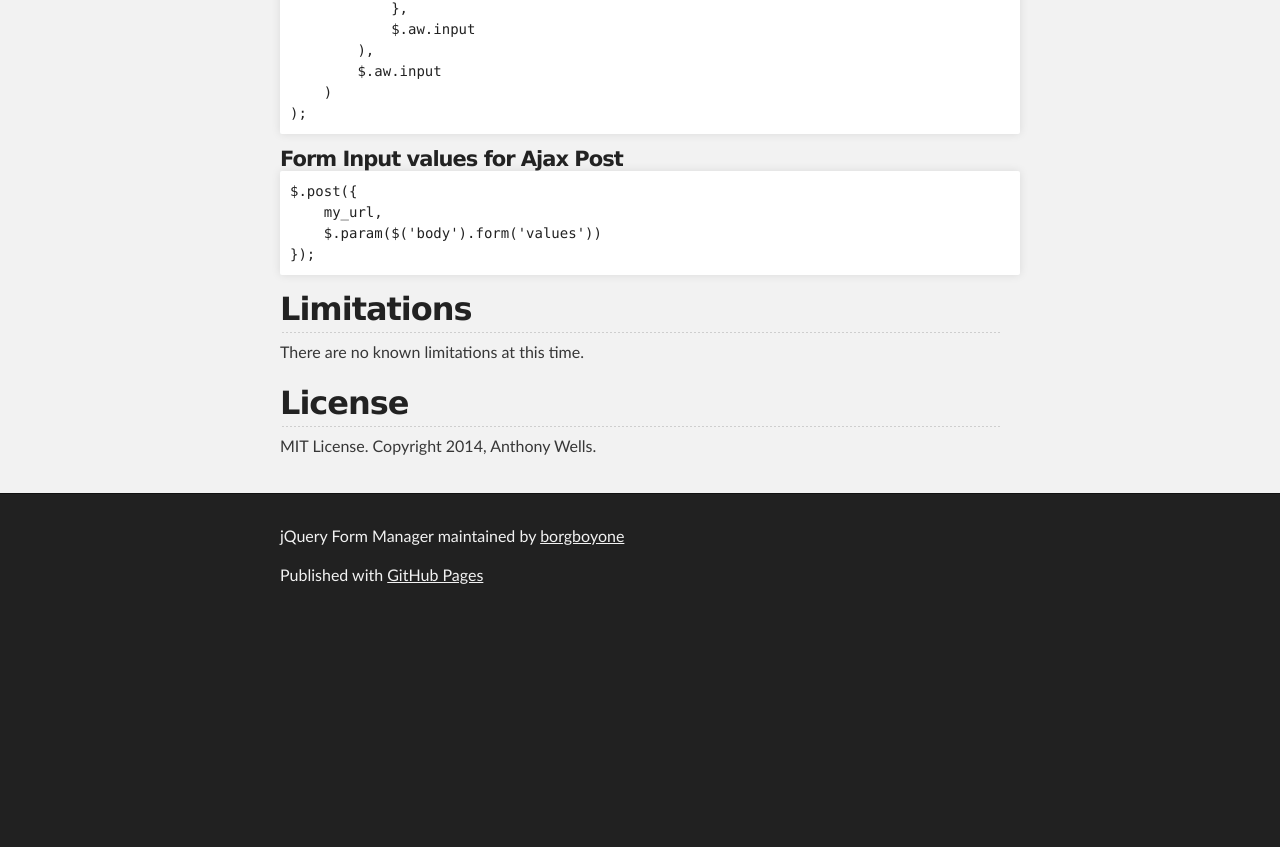
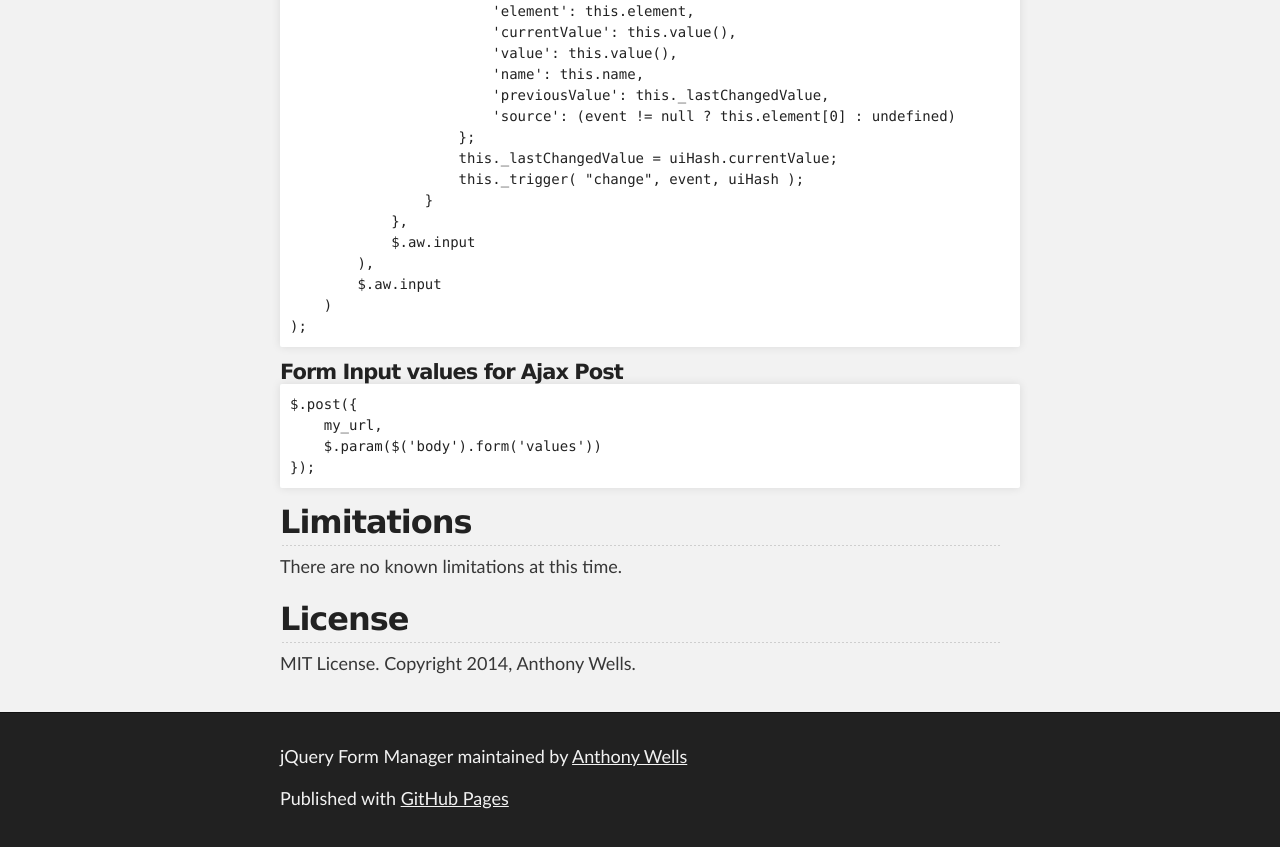
Before and after one commit to borgboyone/jquery-form-manager, a plain HTML site: page index.html in a window 1280 px wide. Shown: the part 2723-3570 px from the top of the page. Before the commit the page ends 3345 px from the top, so only its background shows below. Drawn offline with nearby package versions, Linux system fonts and the light colour scheme.

Commit message:
Increase base font size.

```diff
--- a/index.html
+++ b/index.html
@@ -185,7 +185,7 @@ seasonInput.<span class="pl-sc">value</span>(<span class="pl-s1"><span class="pl
     <!-- FOOTER  -->
     <div id="footer_wrap" class="outer">
       <footer class="inner">
-        <p class="copyright">jQuery Form Manager maintained by <a href="https://github.com/borgboyone">borgboyone</a></p>
+        <p class="copyright">jQuery Form Manager maintained by <a href="https://github.com/borgboyone">Anthony Wells</a></p>
         <p>Published with <a href="http://pages.github.com">GitHub Pages</a></p>
       </footer>
     </div>
--- a/stylesheets/stylesheet.css
+++ b/stylesheets/stylesheet.css
@@ -52,7 +52,7 @@ body {
   box-sizing: border-box;
   color:#373737;
   background: #212121;
-  font-size: 16px;
+  font-size: 18px;
   font-family: 'Myriad Pro', Calibri, Helvetica, Arial, sans-serif;
   line-height: 1.5;
   -webkit-font-smoothing: antialiased;
```
